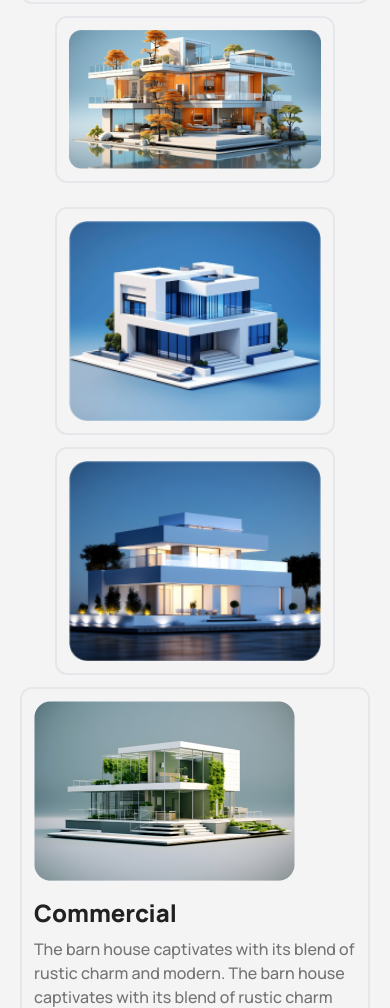
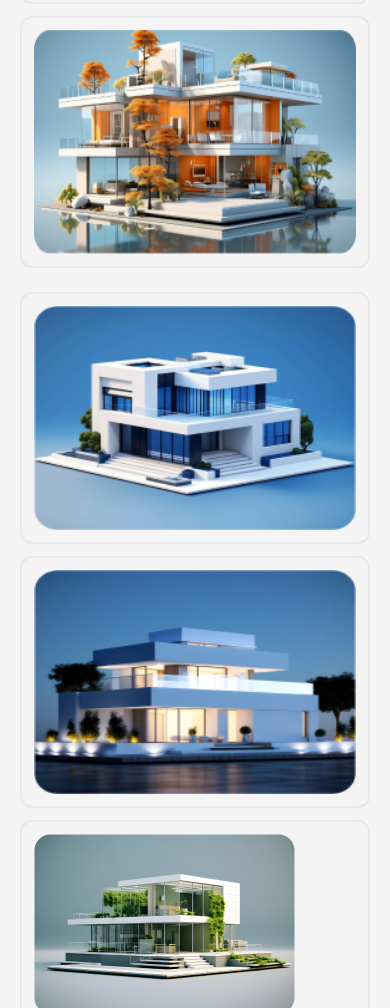
Before and after one commit to abirhasanabid/assaingment-3, a plain HTML site: page index.html in a window 390 px wide. Shown: the part 3853-4861 px from the top of the page. Drawn offline with nearby package versions, Linux system fonts and the light colour scheme.

Commit message:
added correct allingment in latest protfolio section

```diff
--- a/index.html
+++ b/index.html
@@ -251,8 +251,8 @@
                     </div>
                 </div>
                 <!-- card-2 -->
-                <figure class="p-3 md:p-6 w-[80%] md:w-auto border-2 rounded-xl order-2 md:hidden lg:block">
-                    <img class="w-[100%] mx-auto" src="./assets/img2.png" alt="">
+                <figure class="p-3 md:p-6 md:w-auto border-2 rounded-xl order-2 md:hidden lg:block">
+                    <img class="object-fill lg:object-none h-56 lg:h-auto w-[440px] lg:w-auto" src="./assets/img2.png" alt="">
                 </figure>
                 <!-- md block 1-->
                 <div class="md:grid md:grid-cols-2 gap-3 hidden lg:hidden">
@@ -267,8 +267,8 @@
             <!-- lauout 2-->
             <div class="flex flex-col lg:flex-row gap-3 pt-6">
                 <!-- card-3 -->
-                <figure class="p-3 md:p-6 border-2 rounded-xl w-[80%] mx-auto md:w-auto order-3 md:hidden lg:block">
-                    <img class="w-[100%] mx-auto" src="./assets/img3.png" alt="">
+                <figure class="p-3 md:p-6 border-2 rounded-xl mx-auto md:w-auto order-3 md:hidden lg:block">
+                    <img class="object-fill lg:object-none h-56 lg:h-auto w-[440px] rounded-xl lg:w-auto" src="./assets/img3.png" alt="">
                 </figure>
                  <!-- md block 2-->
                  <div class="md:grid md:grid-cols-2 gap-3 hidden lg:hidden">
@@ -301,8 +301,8 @@
                     </div>
                 </div>
                 <!-- card-5 -->
-                <figure class="p-3 md:p-6 border-2 rounded-xl w-[80%] mx-auto md:w-auto order-4 md:order-5 md:hidden lg:block">
-                    <img class="w-[100%] mx-auto" src="./assets/img5.png" alt="">
+                <figure class="p-3 md:p-6 border-2 rounded-xl mx-auto md:w-auto order-4 md:order-5 md:hidden lg:block">
+                    <img class="object-fill lg:object-none h-56 lg:h-auto w-[440px] rounded-xl lg:w-auto" src="./assets/img5.png" alt="">
                 </figure>
             </div>
         </section>
```
